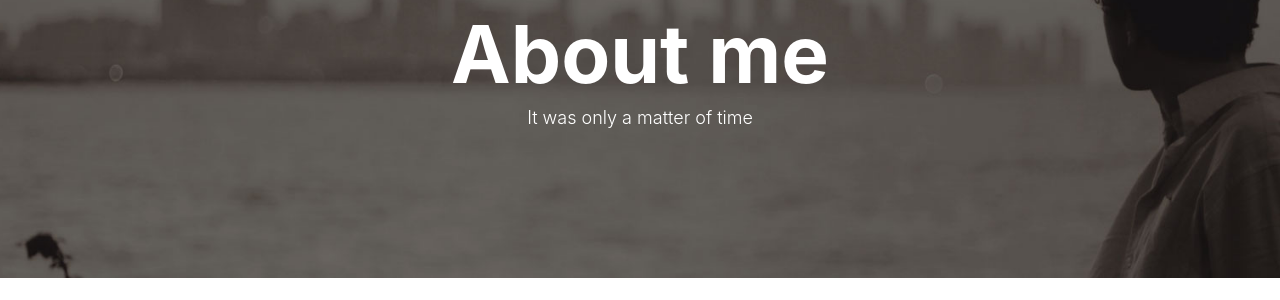
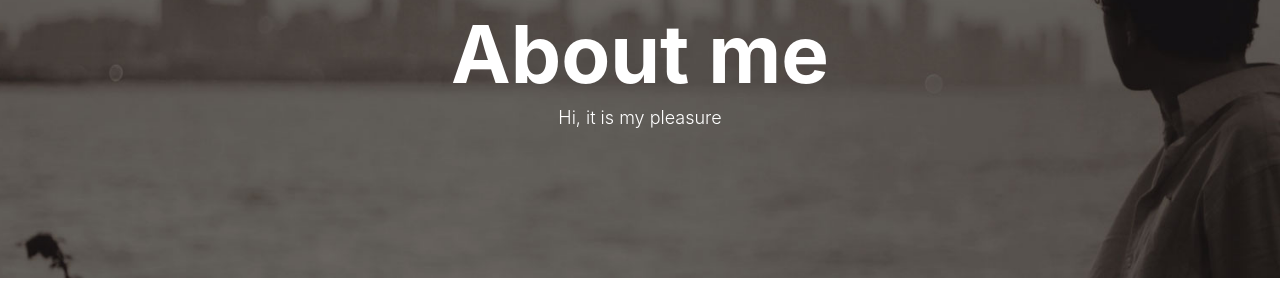
Before and after one commit to rapsoulhaonan/rapsoulhaonan.github.io, a Jekyll site: the page built from about.html, in a window 1280 px wide. Shown: the part 140-440 px from the top of the page. Built offline with Jekyll 4.4.1, drawn with Linux system fonts in a browser that asks for light colours; nearby versions of some CDN libraries; comment, search, counter and statistics services are not loaded.

Commit message:
Update about.html

```diff
--- a/about.html
+++ b/about.html
@@ -1,7 +1,7 @@
 ---
 layout: page
 title: "About me"
-description: "It was only a matter of time"
+description: "Hi, it is my pleasure"
 header-img: "img/about-bg.jpg"
 multilingual: true
 ---
```
